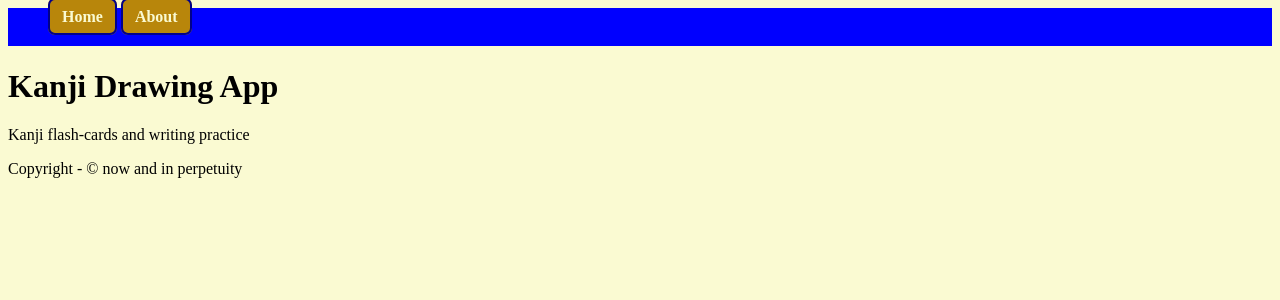
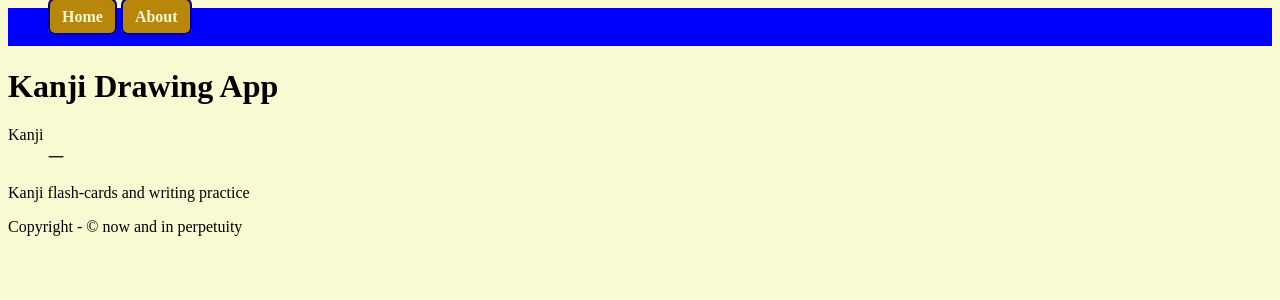
Before and after one commit to LeoKnox/kanji_app_a, a Flask app: page / in a window 1280 px wide. Shown: the top 300 px of the page. Run offline with Flask 2, Linux system fonts and the light colour scheme.

Commit message:
Add files via upload

```diff
--- a/application/routes.py
+++ b/application/routes.py
@@ -4,7 +4,8 @@ from flask import render_template
 @app.route("/")
 @app.route("/index")
 def index():
-    return render_template("index.html")
+    kanjiData = [{"translation":"1","kanji":"一","pronunciation":"ICHI, ITSU"}]
+    return render_template("index.html", kanjiData=kanjiData)
 
 @app.route("/about")
 def about():
--- a/application/templates/index.html
+++ b/application/templates/index.html
@@ -2,6 +2,10 @@
 
 {% block content %}
 <h1>Kanji Drawing App</h1>
+<dl>
+    <dt>Kanji</dt>
+    <dd>{{ kanjiData[0].kanji }}</dd>
+</dl>
 
 <p>Kanji flash-cards and writing practice</p>
 {% endblock %}
```
